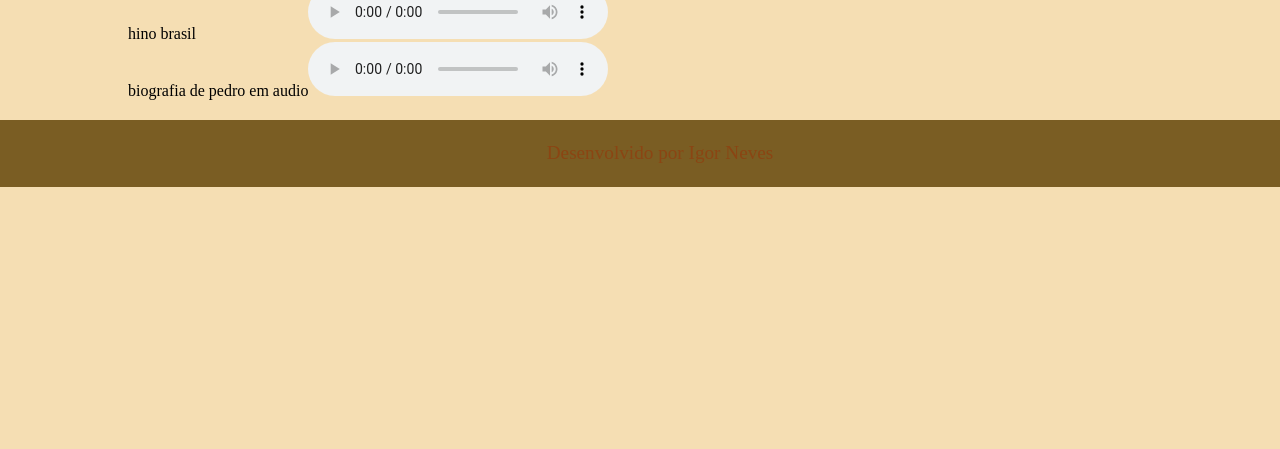
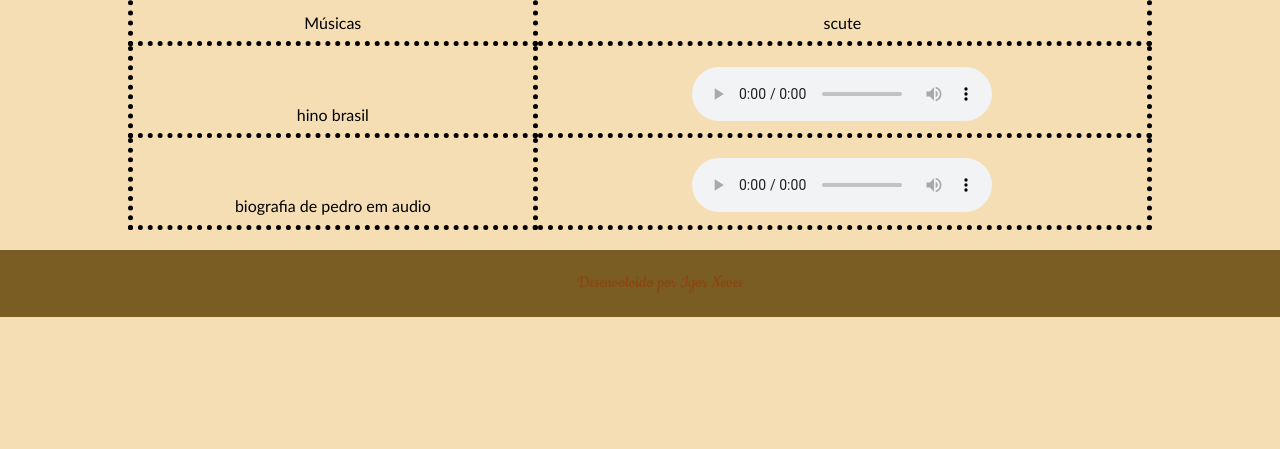
Before and after one commit to igorneveskm/Pedrinho2, a plain HTML site: page com.html in a window 1280 px wide. Shown: the part 351-800 px from the top of the page. Drawn offline with Linux system fonts and the light colour scheme.

Commit message:
Add files via upload

```diff
--- a/com.html
+++ b/com.html
@@ -7,6 +7,7 @@
     <link rel="shortcut icon" href="img/favicon2.ico" type="image/x-icon">
     <link rel="stylesheet" href="css/reset.css">
     <link rel="stylesheet" href="css/estilo.css">
+    <link href="https://fonts.googleapis.com/css2?family=Cookie&family=Gloria+Hallelujah&display=swap" rel="stylesheet">
     <title>sei la compras</title>
 </head>
 <body>
@@ -14,7 +15,6 @@
         <div class="menu">
             <div class="logo">
                 <h1>Mais Tocadas</h1>
-
             </div>
             <nav class="itens_menu">
                 <ul>
@@ -33,8 +33,8 @@
             <h1>musicas</h1>
             <table>
                 <tr>
-                    <th>Nome da Musica</th>
-                    <th>Escute</th>
+                    <th>Músicas</th>
+                    <th><Em>scute</Em></th>
                 </tr>
                 <tr>
                     <td>hino brasil</td>
--- a/css/estilo.css
+++ b/css/estilo.css
@@ -13,6 +13,7 @@ body{
 .menu, footer{
   background-color: #7a5d23;
   padding: 1.5%;
+  font-family: 'Cookie', cursive;
 }
 
 .itens_menu{
@@ -84,6 +85,7 @@ h1{
   text-align: center;
   color: #fff;
   font-size: 2em;
+  font-family: 'Gloria Hallelujah', cursive;
 }
 
 h2{
@@ -92,6 +94,7 @@ h2{
   font-weight: bold;
   font-size: 1.5em;
   margin-bottom: 2%;
+  font-family: 'Gloria Hallelujah', cursive;
 }
 
 p{
@@ -100,6 +103,7 @@ p{
   text-align: justify;
   text-indent: 40px;
   line-height: 1.5;
+  font-family: 'Cookie', cursive;
 }
 
 .parag_letras > p{
@@ -163,3 +167,19 @@ section{
 
   margin-right: 2%;
 }
+
+table{
+  border-collapse: collapse;
+  width: 100%;
+  margin-top: 2%;
+  font-family:'Gill Sans', 'Gill Sans MT', Calibri, 'Trebuchet MS', sans-serif;  ;
+}
+
+td,th{
+  border: 5px;
+  padding-top: 2%;
+  padding-bottom: 1%;
+  text-align: center;
+  border-style: dotted;
+  font-family: 'Gill Sans', 'Gill Sans MT', Calibri, 'Trebuchet MS', sans-serif;
+}
```
Also changed, not shown: contato.html (+20 -1 lines), estrategias.html (+1 -0 lines), index.html (+1 -0 lines).
